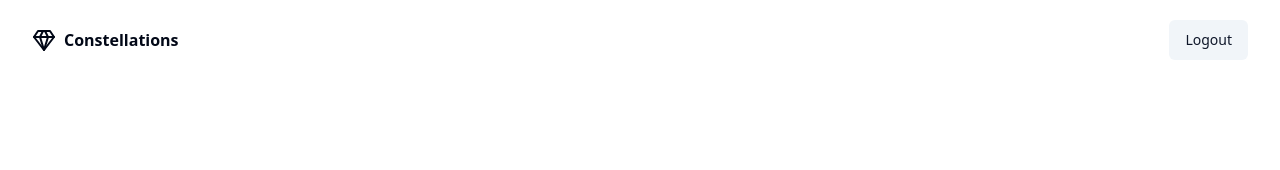
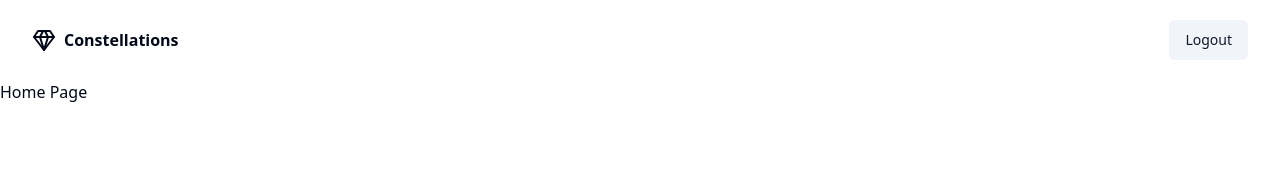
Before and after one commit to SazedWorldbringer/basic-crud, a React (Vite) app: page / in a window 1280 px wide. Shown: the top 170 px of the page. Built offline with nearby package versions, Linux system fonts and the light colour scheme; no server answers; sample sign-in values are in the browser's storage.

Commit message:
feat: render home page, use placeholder products

```diff
--- a/src/App.tsx
+++ b/src/App.tsx
@@ -2,6 +2,26 @@ import { createBrowserRouter, Navigate, RouterProvider } from "react-router-dom"
 import Layout from "./layout"
 import LoginPage from "./pages/login"
 import React from "react"
+import HomePage from "./pages/home"
+import { Product } from "./types"
+
+let products: Product[] = [
+  {
+    id: 1,
+    name: 'laptop',
+    price: 1000
+  },
+  {
+    id: 2,
+    name: 'phone',
+    price: 500,
+  },
+  {
+    id: 3,
+    name: 'tablet',
+    price: 300
+  }
+]
 
 const ProtectedRoute = ({ children }: { children: React.ReactElement }) => {
   const user = localStorage.getItem("user")
@@ -16,7 +36,13 @@ const ProtectedRoute = ({ children }: { children: React.ReactElement }) => {
 const router = createBrowserRouter([
   {
     path: "/",
-    element: <ProtectedRoute><Layout /></ProtectedRoute>
+    element: <ProtectedRoute><Layout /></ProtectedRoute>,
+    children: [
+      {
+        index: true,
+        element: <HomePage products={products} />
+      }
+    ]
   },
   {
     path: "/login",
--- /dev/null
+++ b/src/pages/home.tsx
@@ -0,0 +1,11 @@
+import { Product } from "../types"
+
+const HomePage = ({ products }: { products: Product[] }) => {
+  return (
+    <div>
+      <h1>Home Page</h1>
+    </div>
+  )
+}
+
+export default HomePage
--- /dev/null
+++ b/src/types.d.ts
@@ -0,0 +1,5 @@
+export type Product = {
+  id: number
+  name: string
+  price: number
+}
```
